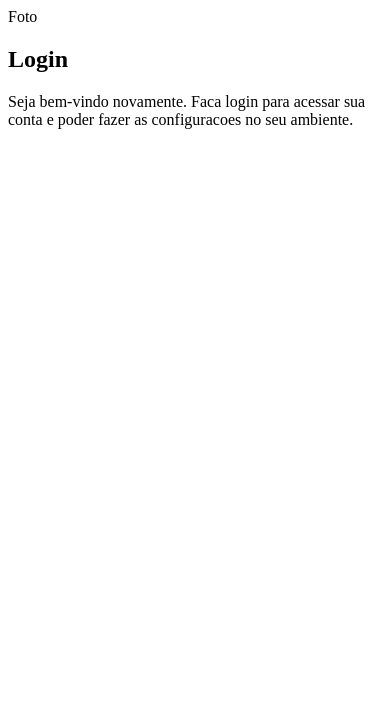
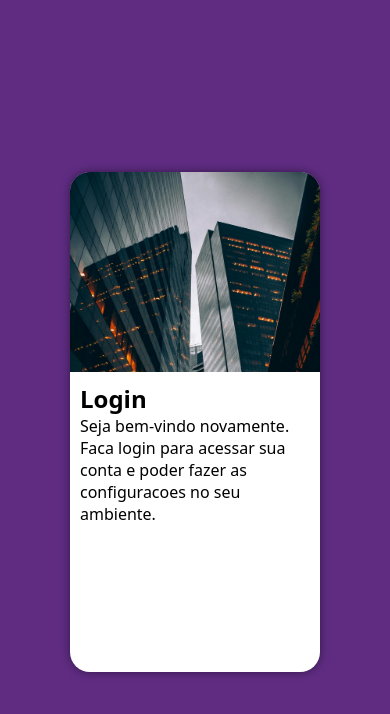
Before and after one commit to andrefrc7/projeto-login, a plain HTML site: page index.html in a window 390 px wide. Drawn offline with Linux system fonts and the light colour scheme.

Commit message:
mobile first criado

```diff
--- a/estilos/style.css
+++ b/estilos/style.css
@@ -3,5 +3,49 @@
 /*
     Paleta de cores
     Verde: #49a09d
-    Roxo: 5f2c82
+    Roxo: #5f2c82
 */
+
+* {
+    font-family: system-ui, -apple-system, BlinkMacSystemFont, 'Segoe UI', Roboto, Oxygen, Ubuntu, Cantarell, 'Open Sans', 'Helvetica Neue', sans-serif;
+    padding: 0px;
+    margin: 0px;
+    box-sizing: border-box;
+}
+
+body, html {
+    background-color: #5f2c82;
+    height: 100vh;
+    width: 100vw;
+}
+
+main {
+    position: relative;
+    height: 100vh;
+    width: 100vw;
+}
+
+section#login {
+    position: absolute;
+    top: 50%;
+    left: 50%;
+    transform: translate(-50%, -50%);
+    overflow: hidden;
+    background-color: white;
+    width: 250px;
+    height: 500px;
+    border-radius: 20px;
+    box-shadow: 0px 0px 10px rgba(0, 0, 0, 0.459);
+}
+
+section#login > div#imagem {
+    display: block;
+    background: #5f2c82 url(../imagens/pexels-dinnow-86001860-9444476.jpg) no-repeat;
+    background-size: cover;
+    height: 200px;
+}
+
+section#login > div#formulario {
+    display: block;
+    padding: 10px;
+}
--- a/index.html
+++ b/index.html
@@ -10,7 +10,7 @@
     <main>
         <section id="login">
             <div id="imagem">
-                Foto
+                <!-- AQUI FICA A IMAGEM ADICIONADA NO CSS -->
             </div>
             <div id="formulario">
                 <h1>Login</h1>
```
